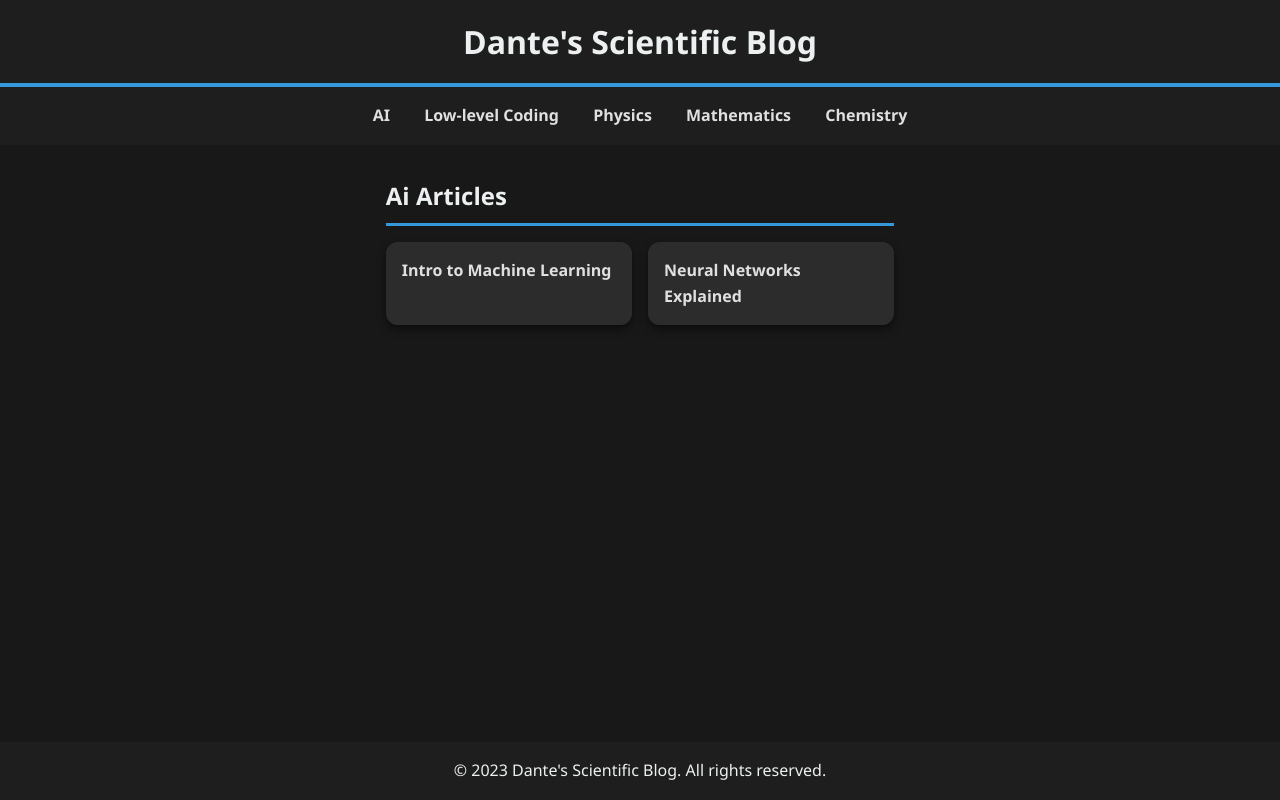
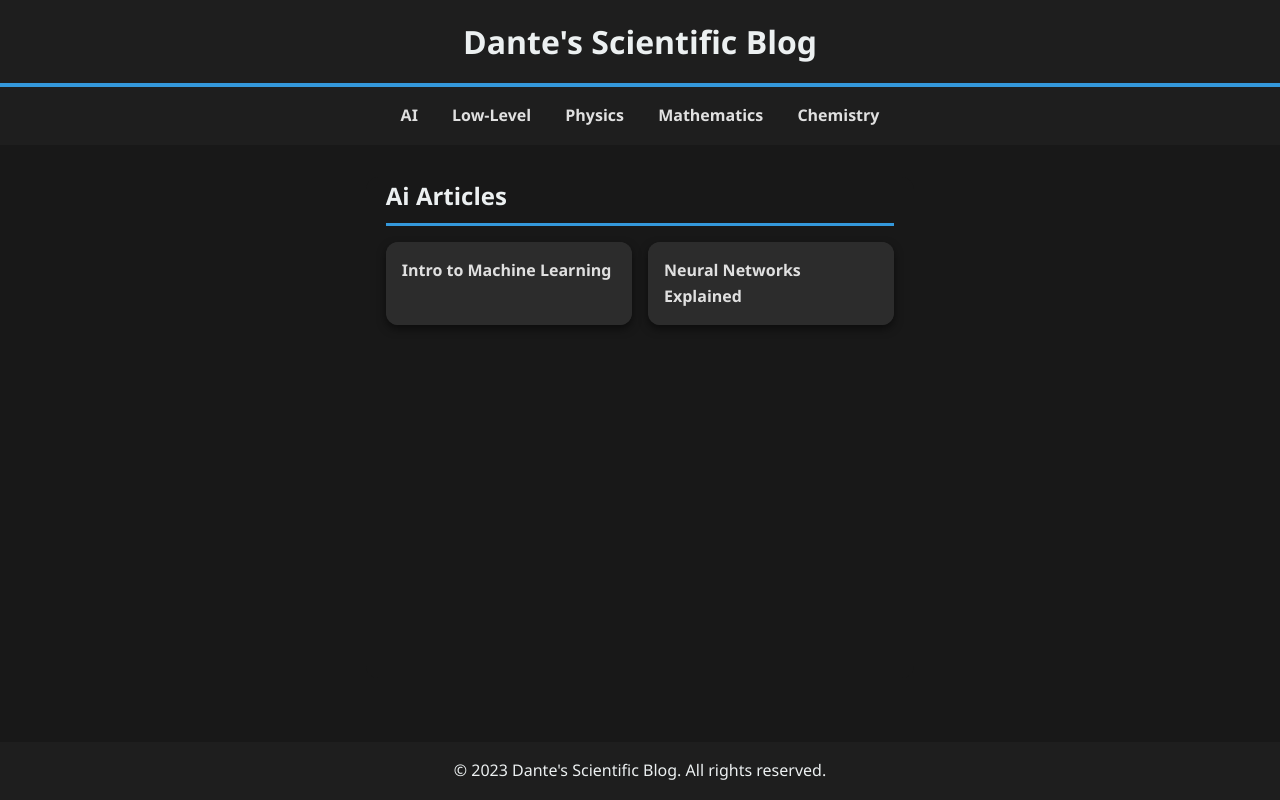
Before and after one commit to 0danteh/0danteh.github.io, a plain HTML site: page index.html in a window 1280 px wide. Drawn offline with Linux system fonts and the light colour scheme.

Commit message:
Update index.html

```diff
--- a/index.html
+++ b/index.html
@@ -124,7 +124,7 @@
     </header>
     <nav>
         <a href="#/ai">AI</a>
-        <a href="#/lowlevel">Low-level Coding</a>
+        <a href="#/lowlevel">Low-Level</a>
         <a href="#/physics">Physics</a>
         <a href="#/math">Mathematics</a>
         <a href="#/chemistry">Chemistry</a>
```
